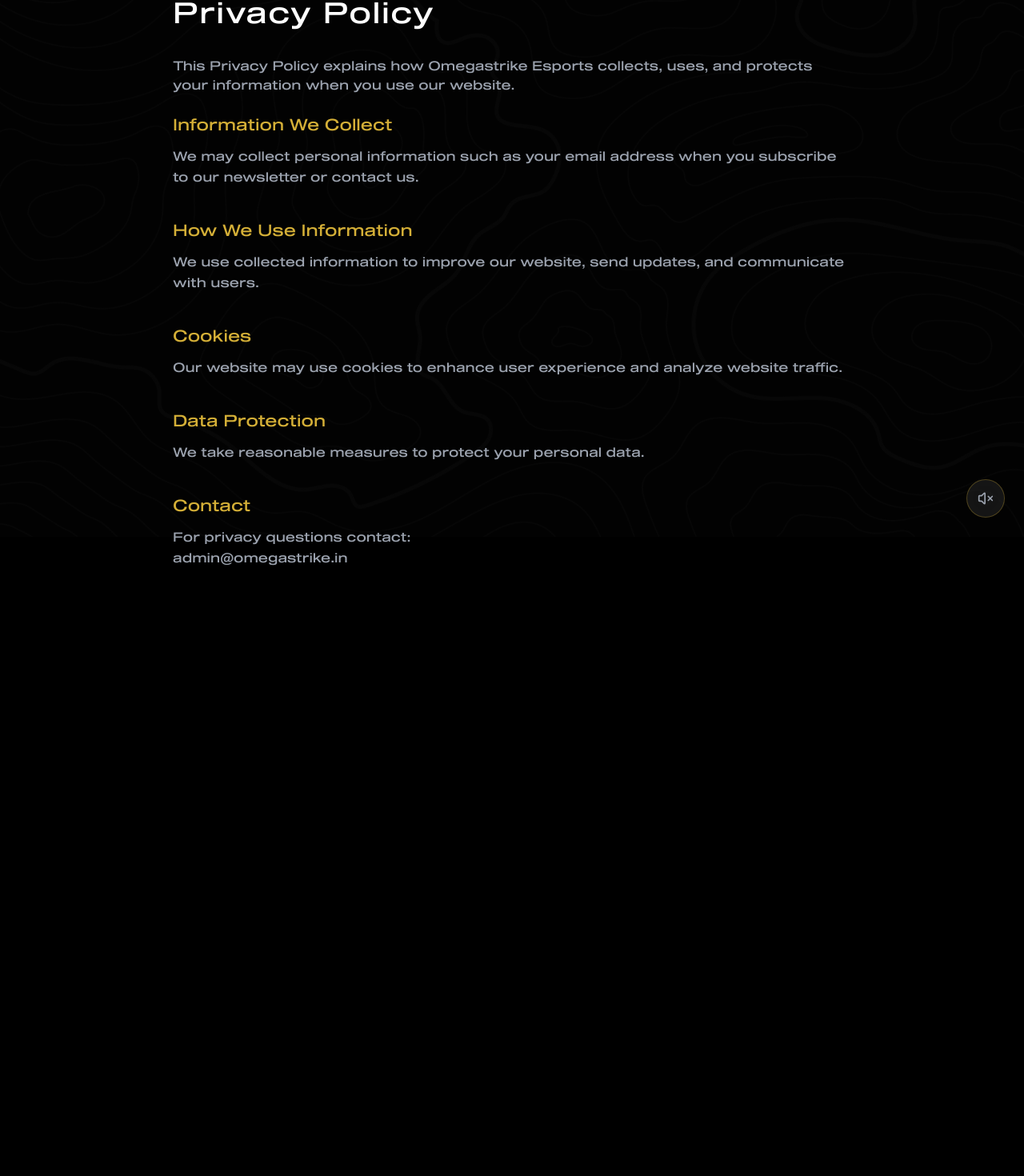
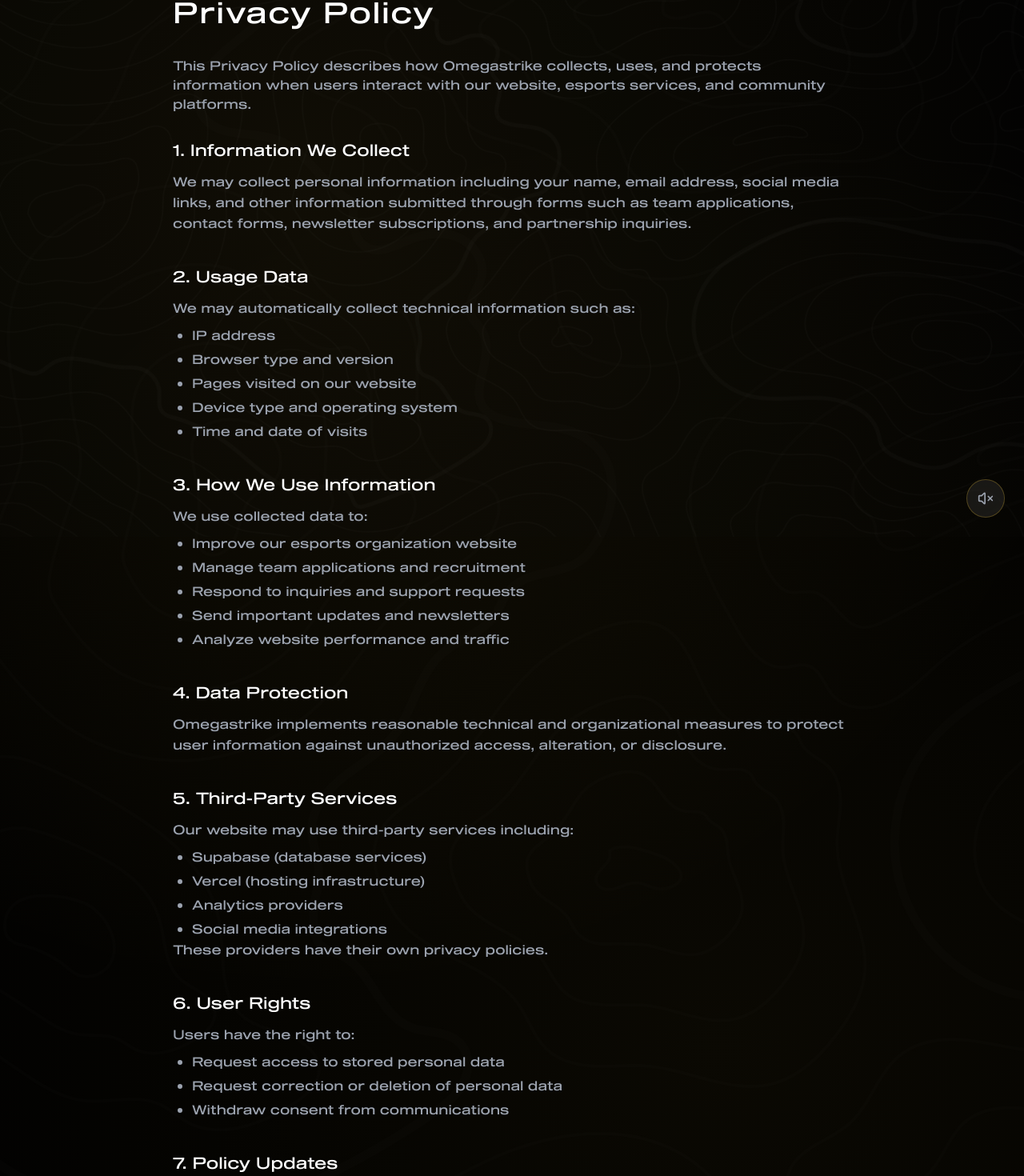
Before and after one commit to omegastrike/_teamos, a Next.js app: page /privacy-policy in a window 1280 px wide. Shown: the part 129-1599 px from the top of the page at 80% size. Before the commit the page ends 880 px from the top, so only its background shows below. Built offline with nearby package versions, Linux system fonts and the light colour scheme.

Commit message:
Update UI of Privacy-policy page.jsx

```diff
--- a/app/privacy-policy/page.jsx
+++ b/app/privacy-policy/page.jsx
@@ -1,50 +1,95 @@
+import PageBackground from "../../components/PageBackground";
+
 export const metadata = {
-  title: "Privacy Policy",
+  title: "Privacy Policy | Omegastrike",
 };
 
 export default function PrivacyPolicy() {
   return (
-    <main className="min-h-screen pt-32 px-6 text-white max-w-4xl mx-auto">
+    <PageBackground>
+      <main className="min-h-screen pt-32 pb-24 px-6 text-white max-w-4xl mx-auto">
+
         <h1 className="text-4xl font-sequel mb-8">Privacy Policy</h1>
 
-      <p className="text-gray-400 mb-6">
-        This Privacy Policy explains how Omegastrike Esports collects,
-        uses, and protects your information when you use our website.
+        <p className="text-gray-400 mb-8">
+          This Privacy Policy describes how Omegastrike collects, uses,
+          and protects information when users interact with our website,
+          esports services, and community platforms.
         </p>
 
-      <Section title="Information We Collect">
-        We may collect personal information such as your email address
-        when you subscribe to our newsletter or contact us.
+        <Section title="1. Information We Collect">
+          We may collect personal information including your name, email
+          address, social media links, and other information submitted
+          through forms such as team applications, contact forms,
+          newsletter subscriptions, and partnership inquiries.
         </Section>
 
-      <Section title="How We Use Information">
-        We use collected information to improve our website,
-        send updates, and communicate with users.
+        <Section title="2. Usage Data">
+          We may automatically collect technical information such as:
+          <ul className="list-disc pl-6 mt-2 space-y-1">
+            <li>IP address</li>
+            <li>Browser type and version</li>
+            <li>Pages visited on our website</li>
+            <li>Device type and operating system</li>
+            <li>Time and date of visits</li>
+          </ul>
         </Section>
 
-      <Section title="Cookies">
-        Our website may use cookies to enhance user experience
-        and analyze website traffic.
+        <Section title="3. How We Use Information">
+          We use collected data to:
+          <ul className="list-disc pl-6 mt-2 space-y-1">
+            <li>Improve our esports organization website</li>
+            <li>Manage team applications and recruitment</li>
+            <li>Respond to inquiries and support requests</li>
+            <li>Send important updates and newsletters</li>
+            <li>Analyze website performance and traffic</li>
+          </ul>
         </Section>
 
-      <Section title="Data Protection">
-        We take reasonable measures to protect your personal data.
+        <Section title="4. Data Protection">
+          Omegastrike implements reasonable technical and organizational
+          measures to protect user information against unauthorized
+          access, alteration, or disclosure.
         </Section>
 
-      <Section title="Contact">
-        For privacy questions contact:
-        <br />
-        admin@omegastrike.in
+        <Section title="5. Third-Party Services">
+          Our website may use third-party services including:
+          <ul className="list-disc pl-6 mt-2 space-y-1">
+            <li>Supabase (database services)</li>
+            <li>Vercel (hosting infrastructure)</li>
+            <li>Analytics providers</li>
+            <li>Social media integrations</li>
+          </ul>
+          These providers have their own privacy policies.
         </Section>
+
+        <Section title="6. User Rights">
+          Users have the right to:
+          <ul className="list-disc pl-6 mt-2 space-y-1">
+            <li>Request access to stored personal data</li>
+            <li>Request correction or deletion of personal data</li>
+            <li>Withdraw consent from communications</li>
+          </ul>
+        </Section>
+
+        <Section title="7. Policy Updates">
+          This policy may be updated periodically to reflect operational,
+          legal, or regulatory changes.
+        </Section>
+
       </main>
+    </PageBackground>
   );
 }
 
 function Section({ title, children }) {
   return (
     <div className="mb-10">
-      <h2 className="text-xl font-semibold mb-3 text-gold">{title}</h2>
-      <p className="text-gray-400 leading-relaxed">{children}</p>
+      <h2 className="text-xl font-semibold mb-3">{title}</h2>
+
+      <div className="text-gray-400 leading-relaxed space-y-2">
+        {children}
+      </div>
     </div>
   );
 }
```
Lines whose indentation alone changed are shown as unchanged.
